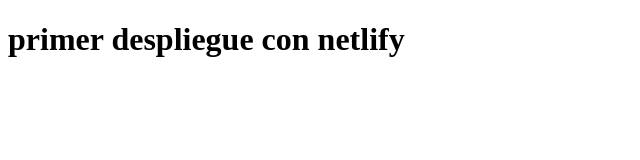
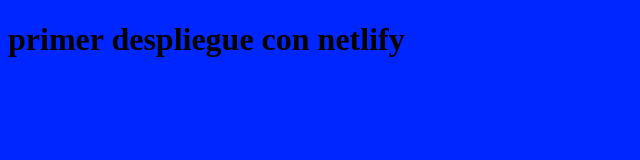
Before and after one commit to aned444/segundorepositorio, a plain HTML site: page index.html in a window 1280 px wide. Shown: the whole page, without its empty margins (0-640 px from the left). Drawn offline with Linux system fonts and the light colour scheme.

Commit message:
cambiando fondo index

```diff
--- a/index.html
+++ b/index.html
@@ -4,6 +4,13 @@
         <meta charset="UTF-8">
         <meta name="viewport" content="width=device-width, initial-scale=1.0">
         <title>Document</title>
+        <style>
+            html,body{
+                background-color: rgb(0, 38, 255);
+            }
+
+
+        </style>
     </head>
     <body>
         <h1>primer despliegue con netlify</h1>
```
